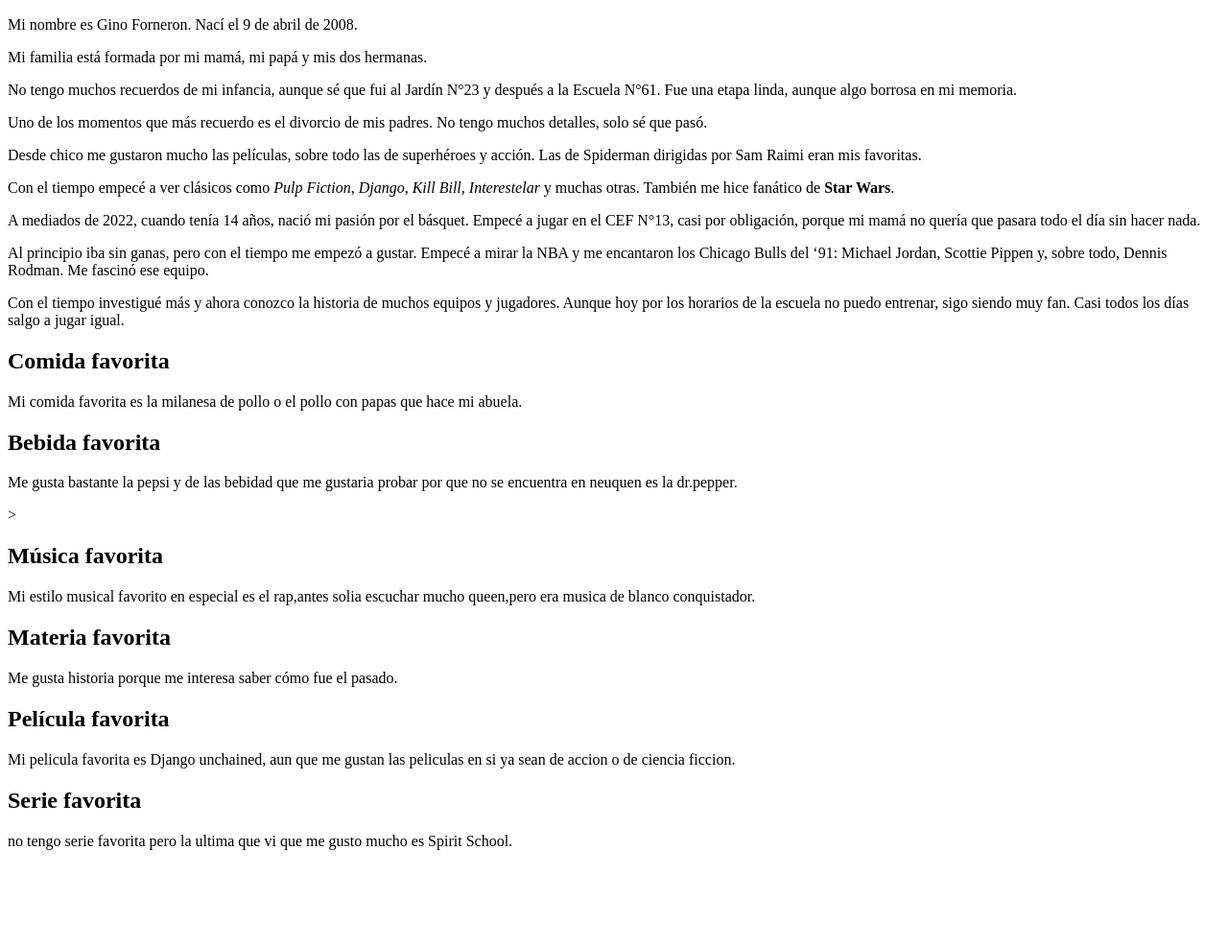
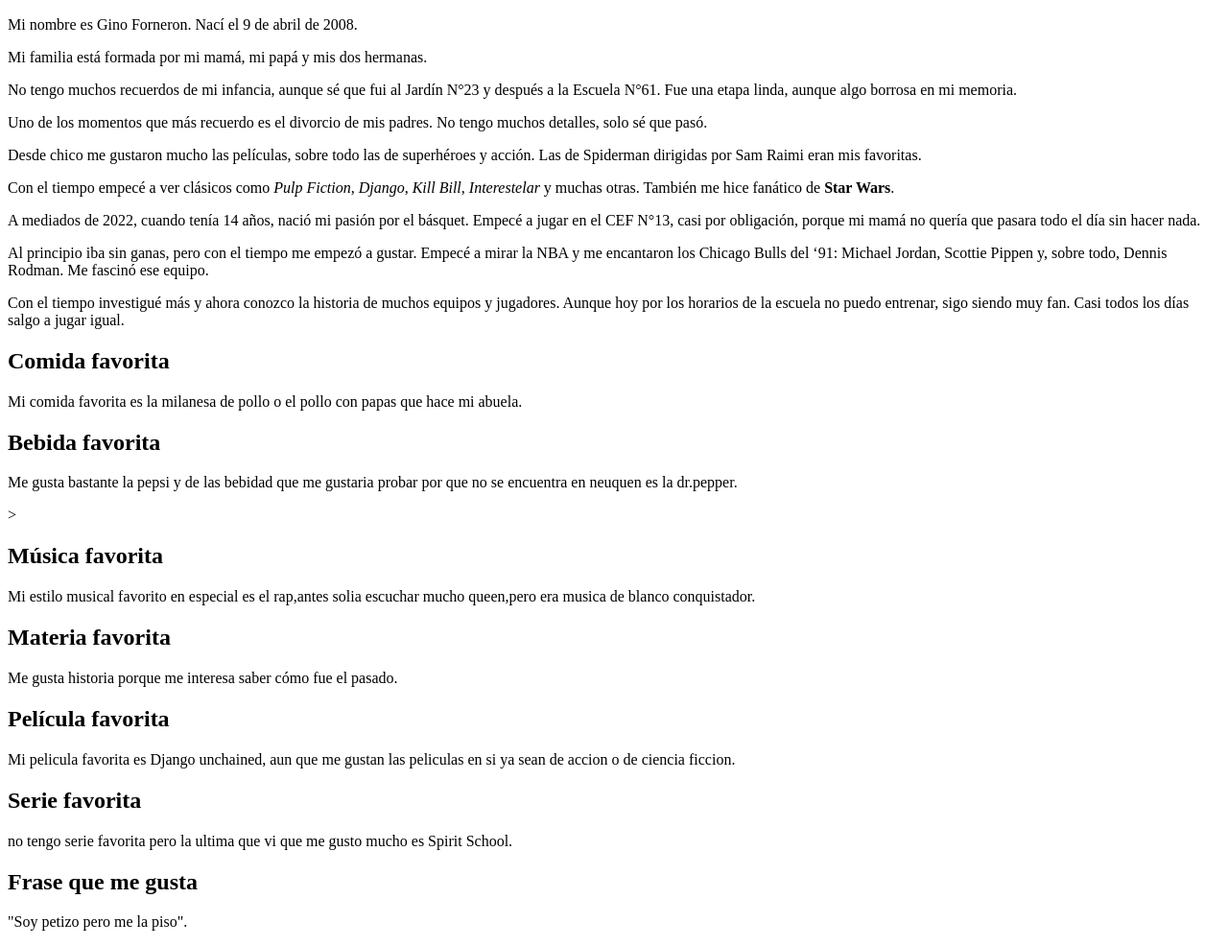
Before and after one commit to ginoforneron/tp-bibliografia-forneron, a plain HTML site: page index.html in a window 1280 px wide. Shown: the part 110-1096 px from the top of the page at 96% size. Before the commit the page ends 1012 px from the top, so only its background shows below. Drawn offline with Linux system fonts and the light colour scheme.

Commit message:
Agregamos seccion frase favorita

```diff
--- a/index.html
+++ b/index.html
@@ -45,7 +45,8 @@
      <h2>Serie favorita</h2>
     <p>no tengo serie favorita pero la ultima que vi que me gusto mucho es Spirit School.</p>
 
-
+     <h2>Frase que me gusta</h2>
+    <p>"Soy petizo pero me la piso".</p>
 
 
   </body>
```
